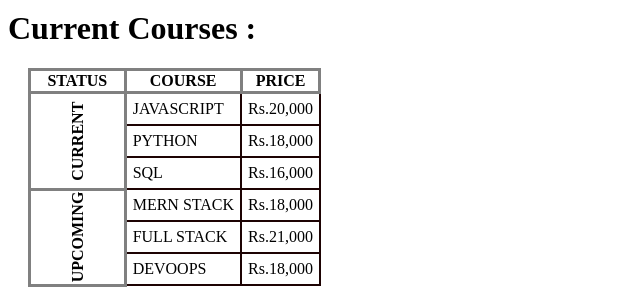
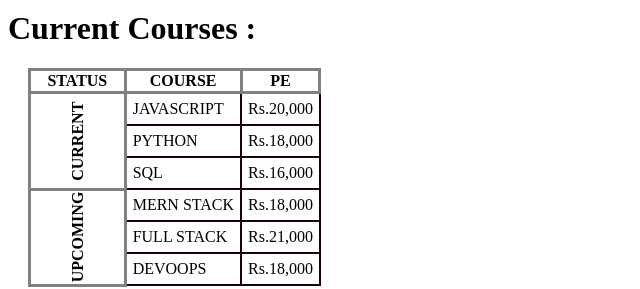
Before and after one commit to Anupamsubedi1/web-to-javaspt, a plain HTML site: page day 1/index.html in a window 1280 px wide. Shown: the part 4497-4786 px from the top of the page, 0-640 px from the left. Drawn offline with Linux system fonts and the light colour scheme.

Commit message:
add all codes to git

```diff
--- a/day 1/index.html
+++ b/day 1/index.html
@@ -301,7 +301,7 @@
       <tr>
         <th>STATUS</th>
         <th>COURSE</th>
-        <th>PRICE</th>
+        <th>PE</th>
       </tr>
 
       <tr>
```
